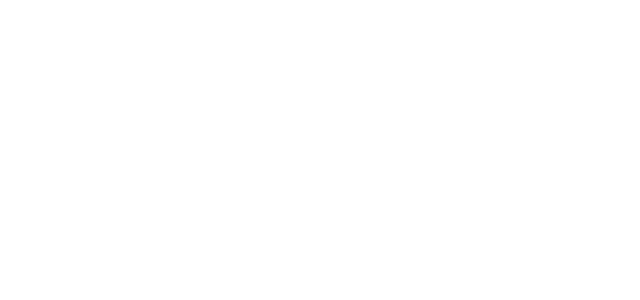
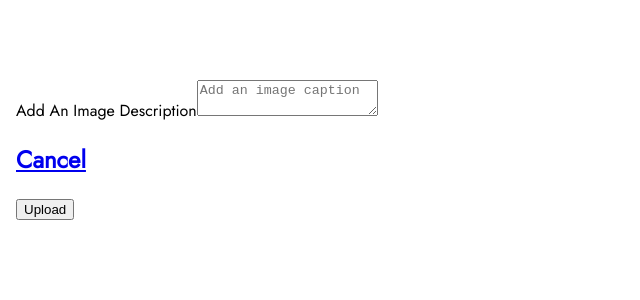
Before and after one commit to b0p1/picsyl, a React (Create React App) app: page /upload in a window 1280 px wide. Before the commit this address had no page. Shown: the top 300 px of the page, without its empty margins (0-640 px from the left). Built offline with nearby package versions, Linux system fonts and the light colour scheme.

Commit message:
add some paths for page logo, upload form, and user profile

```diff
--- a/src/App.js
+++ b/src/App.js
@@ -2,6 +2,7 @@ import "./styles/global.scss"
 import { BrowserRouter, Route, Routes } from "react-router-dom";
 import HomeFeedPage from "./pages/HomeFeedPage/HomeFeedPage";
 import ProfilePage from "./pages/ProfilePage/ProfilePage";
+import UploadPage from "./pages/UploadPage/UploadPage";
 
 function App() {
   return (
@@ -10,7 +11,7 @@ function App() {
         <Routes>
           <Route path="/" element={<HomeFeedPage />} />
           <Route path="/users/:id" element={<ProfilePage />} />
-          {/* <Route path="/upload" element={<AddPostPage />} /> */}
+          <Route path="/upload" element={<UploadPage />} />
           {/* <Route path="*" element={<NotFoundPage/>} /> */}
         </Routes>
       </BrowserRouter>
--- a/src/components/FeedPost/FeedPost.js
+++ b/src/components/FeedPost/FeedPost.js
@@ -1,17 +1,18 @@
 import "./feed-post.scss";
-import { useParams } from "react-router-dom";
+import { useParams , Link } from "react-router-dom";
 import { useState, useEffect } from "react";
 import axios from "axios";
 import emptyHeart from "../../assets/icons/empty-heart.svg";
 
+
 function FeedPost(props) {
-  const URL = "http://localhost:8081/posts";
+  const URL = `${process.env.REACT_APP_SERVER_URL}/posts`;
   const [posts, setPosts] = useState([]);
   const [selectedPost, setSelected] = useState(null);
 
   const { id } = useParams();
 
-    console.log(posts);
+  // console.log(posts);
 
   useEffect(() => {
     axios
@@ -37,16 +38,20 @@ function FeedPost(props) {
     <div className="home-feed">
       {posts.map((item) => (
         <div className="home-feed__post" key={item.id}>
+          <Link to={`/users/${item.user_id}`}>
             <div className="home-feed__post-details">
               <img
                 className="home-feed__post__profile"
-              src={`http://localhost:8081/images/${item.user_img}`} alt={`${item.username}'s profile picture`}
+                src={`${process.env.REACT_APP_SERVER_URL}/images/${item.user_img}`}
+                alt={`${item.username}'s profile picture`}
               />
               <h3 className="home-feed__post__username">{item.username} </h3>
             </div>
+          </Link>
+
           <img
             className="home-feed__post__img"
-            src={`http://localhost:8081/images/${item.img}`}
+            src={`${process.env.REACT_APP_SERVER_URL}/images/${item.img}`}
           />
           <div className="home-feed__post__like-container">
             <h3>{item.likes.length}</h3>
@@ -57,9 +62,7 @@ function FeedPost(props) {
             <h4 className="home-feed__post__desc-username">
               {" "}
               {item.username}{" "}
-              <span className="home-feed__post__desc-txt">
-                {item.desc}{" "}
-              </span>
+              <span className="home-feed__post__desc-txt">{item.desc} </span>
             </h4>
           </div>
         </div>
--- a/src/components/Header/Header.js
+++ b/src/components/Header/Header.js
@@ -2,14 +2,17 @@ import "./header.scss";
 import logo from "../../assets/logo/logo.svg";
 import addPostIcon from "../../assets/icons/circle-plus.svg";
 import profileIcon from "../../assets/icons/user.svg";
+import { Link } from "react-router-dom";
 
 function Header(props) {
   return (
     <div className="header">
       <div className="header__logo-container">
-        <img className="header__logo" src={logo} />
+        <Link to="/">
+          <img className="header__logo" src={logo} />
+        </Link>
       </div>
-      <div className="header__icon-container" >
+      <div className="header__icon-container">
         <img className="header__icon" src={addPostIcon} />
         <img className="header__icon" src={profileIcon} />
       </div>
--- a/src/components/MobileFooter/MobileFooter.js
+++ b/src/components/MobileFooter/MobileFooter.js
@@ -1,12 +1,16 @@
 import "./mobile-footer.scss";
 import addPostIcon from "../../assets/icons/circle-plus.svg";
 import profileIcon from "../../assets/icons/user.svg";
+import { Link } from "react-router-dom"
 
 function MobileFooter(props) {
   return (
     <div className="mobile-footer">
       <div className="mobile-footer__icon-container">
+        <Link to="/upload">
         <img className="mobile-footer__icon mobile-footer__icon-mid" src={addPostIcon} />
+
+        </Link>
         <img className="mobile-footer__icon mobile-footer__icon-right" src={profileIcon} />
       </div>
 
--- a/src/components/MobileHeader/MobileHeader.js
+++ b/src/components/MobileHeader/MobileHeader.js
@@ -1,10 +1,13 @@
 import "./mobile-header.scss";
 import logo from "../../assets/logo/logo.svg";
+import { Link } from "react-router-dom";
 
 function MobileHeader(props) {
   return (
     <div className="mobile-header">
-      <img className="mobile-header__logo" src={logo} />
+      <Link to="/">
+        <img className="header__logo" src={logo} />
+      </Link>
     </div>
   );
 }
--- a/src/components/ProfileDesc/ProfileDesc.js
+++ b/src/components/ProfileDesc/ProfileDesc.js
@@ -1,15 +1,16 @@
 import "./profile-desc.scss";
 
 function ProfileDesc({ user }) {
-//   console.log(user.img);
-  if (!user|| !user.img || !user.desc || !user.name || !user.username) {
+  //   console.log(user.img);
+  if (!user || !user.img || !user.desc || !user.name || !user.username) {
     return "loading";
   }
   return (
     <div className="profile-desc">
       <div className="profile-desc-top">
-        <img className="profile-desc-top__img"
-          src={`http://localhost:8081/images/${user.img} `}
+        <img
+          className="profile-desc-top__img"
+          src={`${process.env.REACT_APP_SERVER_URL}/images/${user.img} `}
           alt={`${user.username}'s profile picture`}
         />
         <h2>{user.username}</h2>
--- a/src/components/ProfileFeed/ProfileFeed.js
+++ b/src/components/ProfileFeed/ProfileFeed.js
@@ -5,16 +5,19 @@ function ProfileFeed({ userPosts }) {
   if (!userPosts) {
     return "loading";
   }
+  {
+    console.log(userPosts);
+  }
   return (
     <div className="profile-feed">
       {userPosts.map((item) => (
         <div className="profile-feed__post" key={item.id}>
           <img
             className="profile-feed__post"
-            src={`http://localhost:8081/images/${item.img}`}
+            src={`${process.env.REACT_APP_SERVER_URL}/images/${item.img}`}
           />
           <div className="profile -feed__post__like-container">
-            <h3>{item.length}</h3>
+            <h3>{item.likes.length}</h3>
             <img className="profile -feed__post__like" src={emptyHeart} />
           </div>
           <div className="profile -feed__post__desc">
--- a/src/pages/ProfilePage/ProfilePage.js
+++ b/src/pages/ProfilePage/ProfilePage.js
@@ -8,45 +8,27 @@ import { useState, useEffect } from "react";
 import axios from "axios";
 
 function ProfilePage() {
-  const userURL = "http://localhost:8081/users";
+  const userURL = `${process.env.REACT_APP_SERVER_URL}/users`;
   const [user, setUser] = useState([]);
   const [userPosts, setUserPosts] = useState([]);
   const { id } = useParams();
 
   useEffect(() => {
     axios
-      .get(`${userURL}`)
+      .get(`${userURL}/${id}`)
+
       .then((resp) => {
         setUser(resp.data);
-        const userId = user.id || resp.data[0].id ;
-        // console.log(userId);
-        return axios.get(`${userURL}/${userId}`);
-      })
-      .then((resp) => {
-        setUser(resp.data);
+        axios.get(`${userURL}/${id}/posts`).then((resp) => {
+          setUserPosts(resp.data);
+        });
       })
       .catch(() => {
         console.error("Error getting User");
       });
   }, [id]);
 
-  useEffect(() => {
-    axios
-      .get(`${userURL}`)
-      .then((resp) => {
-        setUserPosts(resp.data);
-        const userId = userPosts.user_id || resp.data[0].id;
-        return axios.get(`${userURL}/${userId}/posts`);
-      })
-      .then((resp) => {
-        setUserPosts(resp.data);
-      })
-      .catch(() => {
-        console.error("Error getting Users user");
-      });
-  }, [id]);
-
-//   console.log(user);
+  //   console.log(user);
 
   // prevents error when first rendering
   if (!user) {
@@ -57,7 +39,7 @@ function ProfilePage() {
       <MobileHeader />
       <Header />
       <ProfileDesc user={user} />
-      <ProfileFeed userPosts={userPosts}/>
+      <ProfileFeed userPosts={userPosts} />
       <MobileFooter />
     </div>
   );
--- /dev/null
+++ b/src/pages/UploadPage/UploadPage.js
@@ -0,0 +1,51 @@
+import "./upload-page.scss";
+// import PublishIcon from "../../assets/icons/publish.svg";
+import { Link } from "react-router-dom";
+import { useNavigate } from "react-router-dom";
+import axios from "axios";
+
+function UploadPage(props) {
+  const navigate = useNavigate();
+  return (
+    <form
+      onSubmit={(e) => {
+        e.preventDefault();
+        navigate("/");
+        axios.post("http://localhost:8081/posts", {
+          img: e.target.img.value,
+          desc: e.target.desc.value,
+        });
+      }}
+      className="upload-form"
+    >
+      <label className="upload-form__label" htmlFor="desc-box">
+        Add An Image Description
+      </label>
+      <textarea
+        name="desc"
+        id="desc-box"
+        className="upload-form__desc-box"
+        autoComplete="off"
+        placeholder="Add an image caption"
+      ></textarea>
+      <div className="upload-form-bottom-container">
+        <Link to="/">
+          <h2 className="upload-form__cancel">Cancel</h2>
+        </Link>
+        <div className="upload-form-button-container">
+          <button type="submit" className="upload-form__button">
+            Upload
+          </button>
+
+          <img
+            className="upload-form__button-icon"
+            //   src={PublishIcon}
+            //   alt="Publish Icon"
+          />
+        </div>
+      </div>
+    </form>
+  );
+}
+
+export default UploadPage;
--- /dev/null
+++ b/src/pages/UploadPage/upload-page.scss
@@ -0,0 +1,7 @@
+@use "../../styles/partials/fonts" as *;
+@use "../../styles/partials/variables" as *;
+@use "../../styles/partials/mixins" as *;
+
+.upload-form{
+    padding: 5rem 1rem;
+}
```
Also changed, not shown: 1 other file (tests, documents, lock files or other folders). Lines whose indentation alone changed are shown as unchanged.
